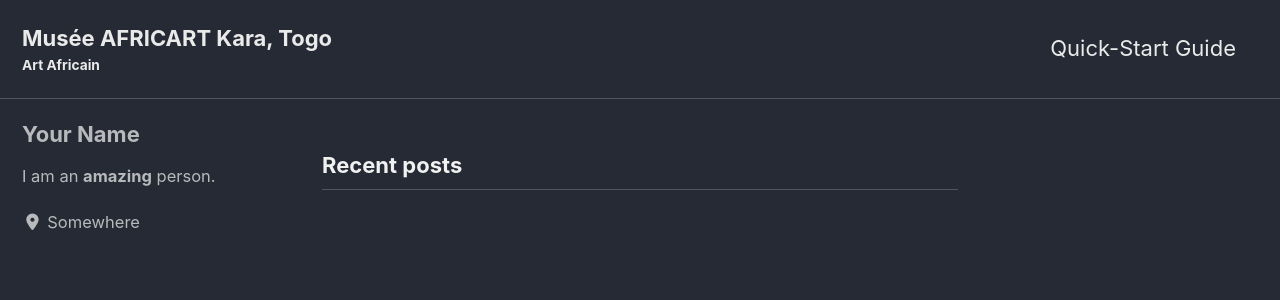
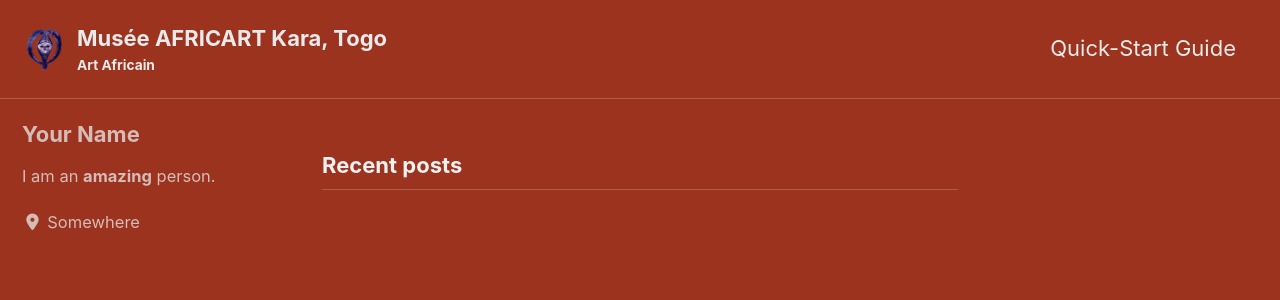
Before and after one commit to africart/musee-africart-togo.com, a Jekyll site: the page built from index.html, in a window 1280 px wide and 900 px high. Shown: the top 300 px of the window. Built offline with Jekyll 4.4.1, drawn with Linux system fonts in a browser that asks for light colours; cached includes are drawn as plain includes; nearby versions of some CDN libraries; a script that is not in the unit is left out; the list of posts is cut into pages by our own code.

Commit message:
theming and logo

```diff
--- a/_config.yml
+++ b/_config.yml
@@ -23,9 +23,9 @@
 description              : "Visitez le musée de l'association MUSEE AFRICART TOGO"
 url                      : https://musee-africart-togo.com # the base hostname & protocol for your site e.g. "https://mmistakes.github.io"
 baseurl                  : # the subpath of your site, e.g. "/blog"
-repository               : https://github.com/africart/musee-africart-togo.com # GitHub username/repo-name e.g. "mmistakes/minimal-mistakes"
+repository               : africart/musee-africart-togo.com # GitHub username/repo-name e.g. "mmistakes/minimal-mistakes"
 teaser                   : # path of fallback teaser image, e.g. "/assets/images/500x300.png"
-logo                     : # path of logo image to display in the masthead, e.g. "/assets/images/88x88.png"
+logo                     : /img/logo-africart-2-bgrouille.jpg # path of logo image to display in the masthead, e.g. "/assets/images/88x88.png"
 masthead_title           : # overrides the website title displayed in the masthead, use " " for no title
 
 # custom settings for africart togo
--- a/_sass/minimal-mistakes/skins/_dark.scss
+++ b/_sass/minimal-mistakes/skins/_dark.scss
@@ -3,7 +3,7 @@
    ========================================================================== */
 
 /* Colors */
-$background-color: #252a34 !default;
+$background-color: #9b331f !default;
 $text-color: #eaeaea !default;
 $primary-color: #00adb5 !default;
 $border-color: mix(#fff, $background-color, 20%) !default;
```
Also changed, not shown: img/logo-africart-2-bgrouille.jpg (added).
